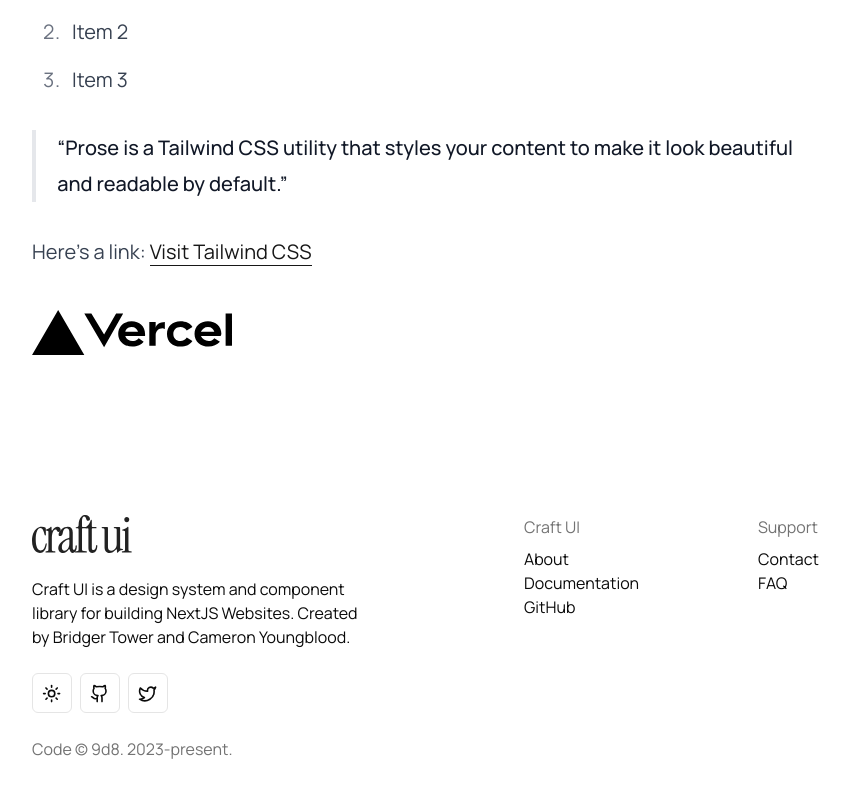
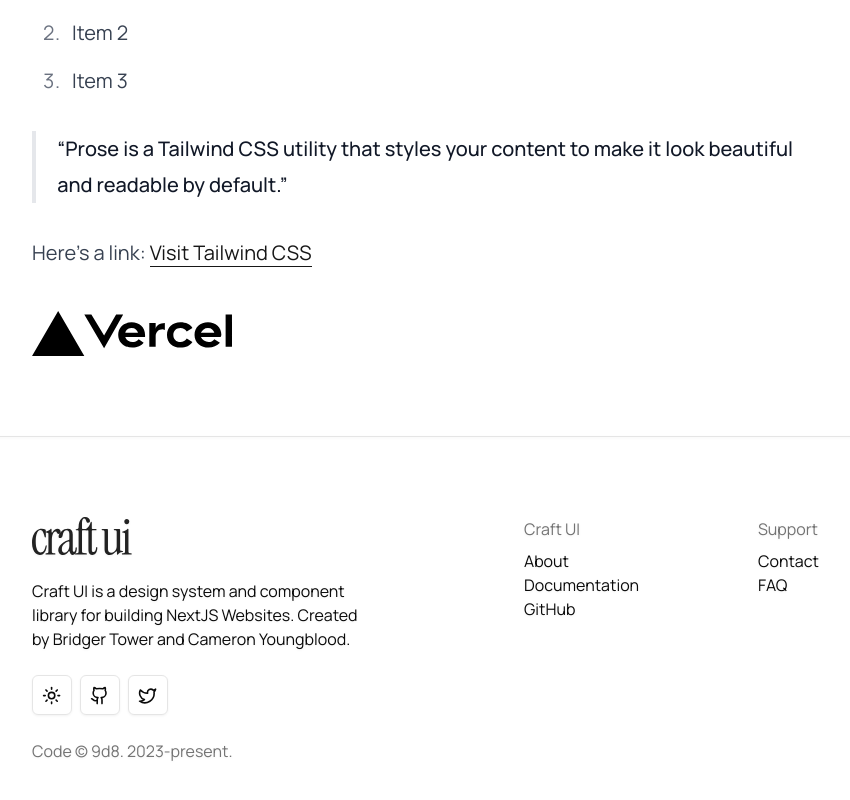
Before and after one commit to 9d8dev/craft-site-example, a Next.js app: page / in a window 1280 px wide. Shown: the part 1846-2646 px from the top of the page, without its empty margins (128-978 px from the left). Built offline with nearby package versions, Linux system fonts and the light colour scheme.

Commit message:
docs: update readme

```diff
--- a/components/craft/section/footer.tsx
+++ b/components/craft/section/footer.tsx
@@ -57,7 +57,7 @@
 
 const Footer = () => {
   return (
-    <footer>
+    <footer className="border-t drop-shadow-sm">
       <Craft.Section>
         <Craft.Container className="grid gap-6 md:grid-cols-2">
           <div className="grid gap-6">
--- a/components/craft/section/nav.tsx
+++ b/components/craft/section/nav.tsx
@@ -15,7 +15,8 @@
   return (
     <nav
       className={cn(
-        "sticky z-50 top-0 bg-background drop-shadow-sm",
+        "sticky z-50 top-0 bg-background",
+        "border-b drop-shadow-sm",
         className
       )}
       id={id}
```
Also changed, not shown: 1 other file (tests, documents, lock files or other folders).
